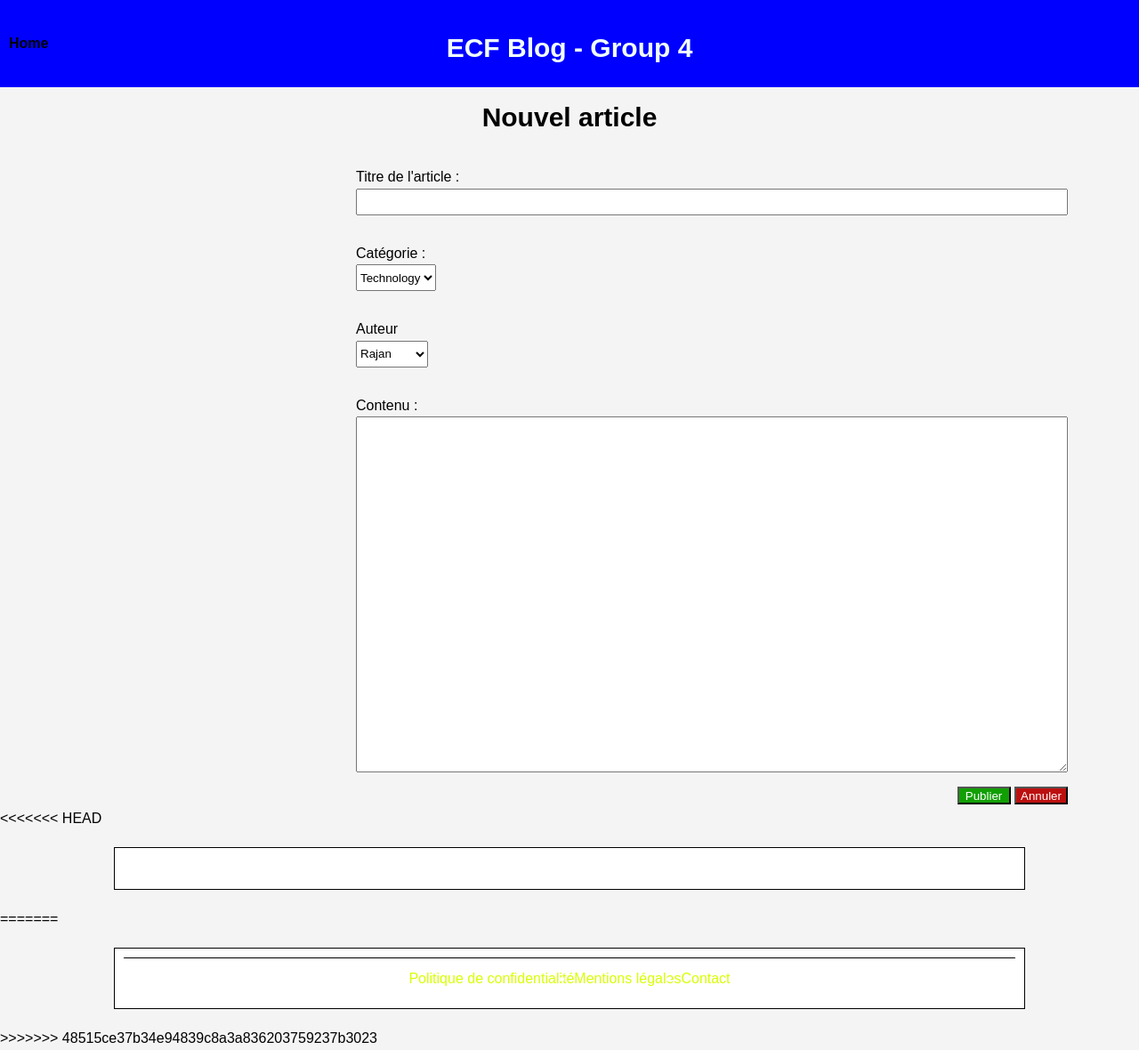
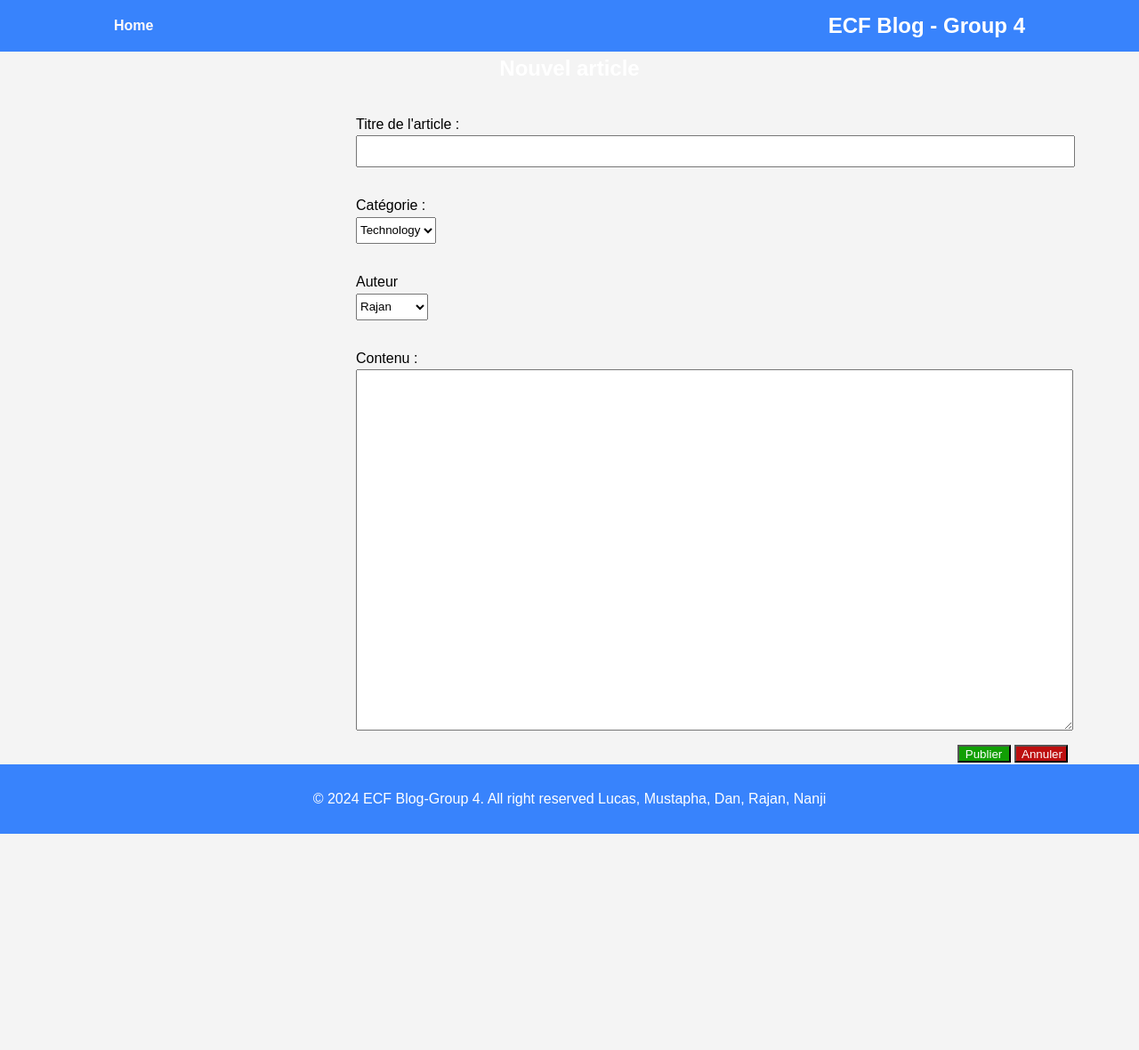
Before and after one commit to Durgairajan/ecf4group4, a PHP site: page /admin/post.php in a window 1280 px wide. Shown: the whole page at 89% size. After the commit the page ends 937 px from the top, so only its background shows below. Run offline with PHP 8.4, Linux system fonts and the light colour scheme; data comes from the database, SQL or seed files in the repository.

Commit message:
modification header home link couleur et changement link css en dossier css  au lieu de style changement lang en/fr

```diff
--- a/css/header.css
+++ b/css/header.css
@@ -23,10 +23,11 @@ header {
 }
 
 nav a {
-  color: #C0C0C0; /* Home link color */
+  color: hwb(0 98% 0%); /* Home link color */
   text-decoration: none;
   font-size: 16px;
   margin-right: 20px;
+  font-weight: bold;
 }
 
 nav a:hover {
--- a/include/footer.php
+++ b/include/footer.php
@@ -1,4 +1,3 @@
-<<<<<<< HEAD
 <?php
 ?>
     <!-- Footer.php -->
@@ -9,27 +8,4 @@
         </div>
     </footer>
 </body>
-=======
-<meta>
-<link rel="stylesheet" href="../style/footer-header.css">
-</meta>
-<!-- Footer.php -->
-
-<footer>
-    <div class="footer-content">
-        <div class="footer-links">
-            <ul class="protection-footer">
-                <li><a href="politique-de-confidentialite.php">Politique de confidentialité</a></li>
-                <li><a href="mentions-legales.php">Mentions légales</a></li>
-                <li><a href="contact.php">Contact</a></li>
-            </ul>
-        </div>
-        <div class="footer-contact-info">
-
-        </div>
-    </div>
-
-</footer>
-
->>>>>>> 48515ce37b34e94839c8a3a836203759237b3023
 </html>
--- a/include/header.php
+++ b/include/header.php
@@ -2,12 +2,12 @@
 include '../include/config.php';
 ?>
 <!DOCTYPE html>
-<html lang="en">
+<html lang="fr">
 <head>
     <meta charset="UTF-8">
     <meta name="viewport" content="width=device-width, initial-scale=1.0">
     <title>ECF Blog - Group 4</title>
-    <link rel="stylesheet" href="../style/header.css">
+    <link rel="stylesheet" href="../css/header.css">
 </head>
 <body>
     <header>
```
